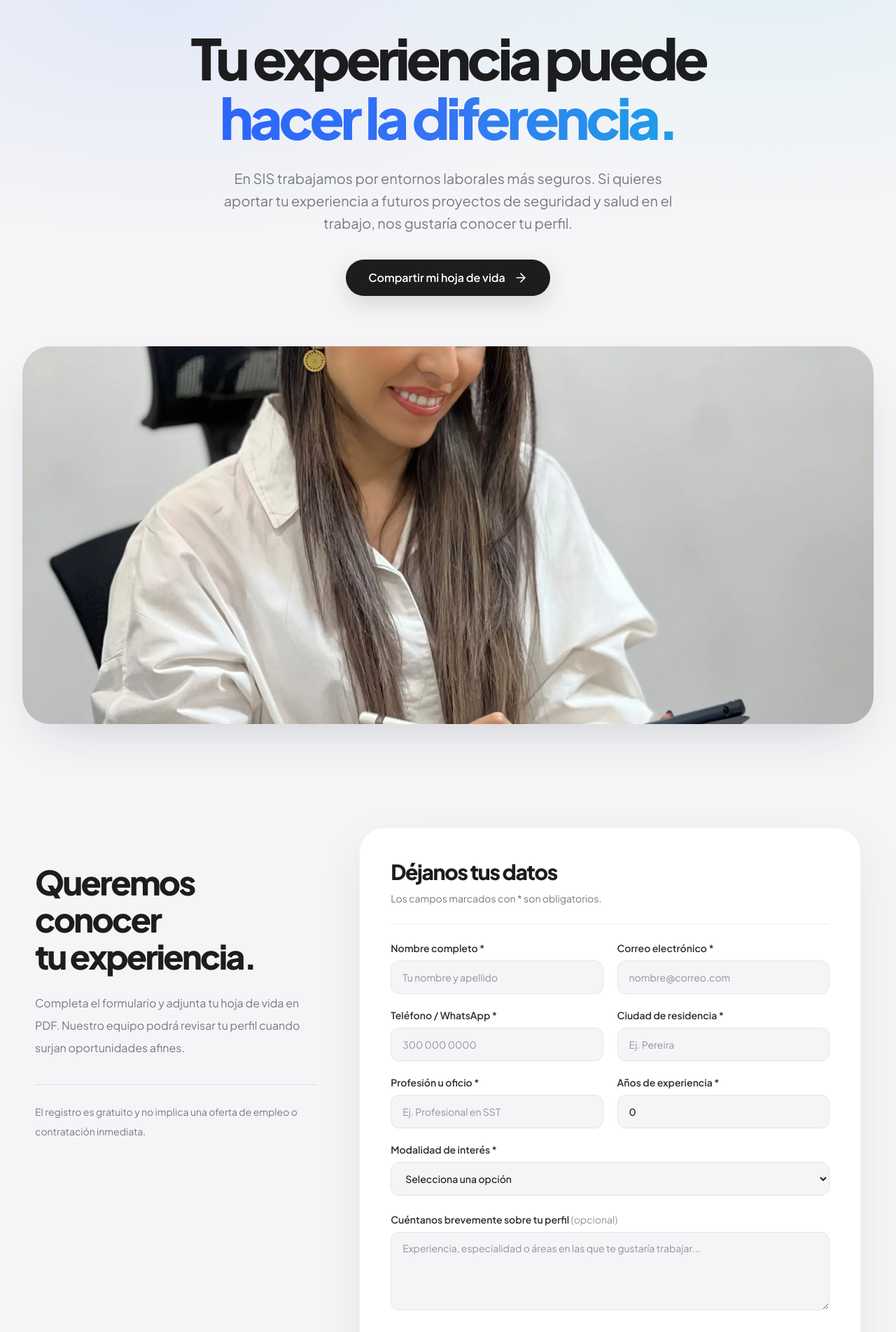
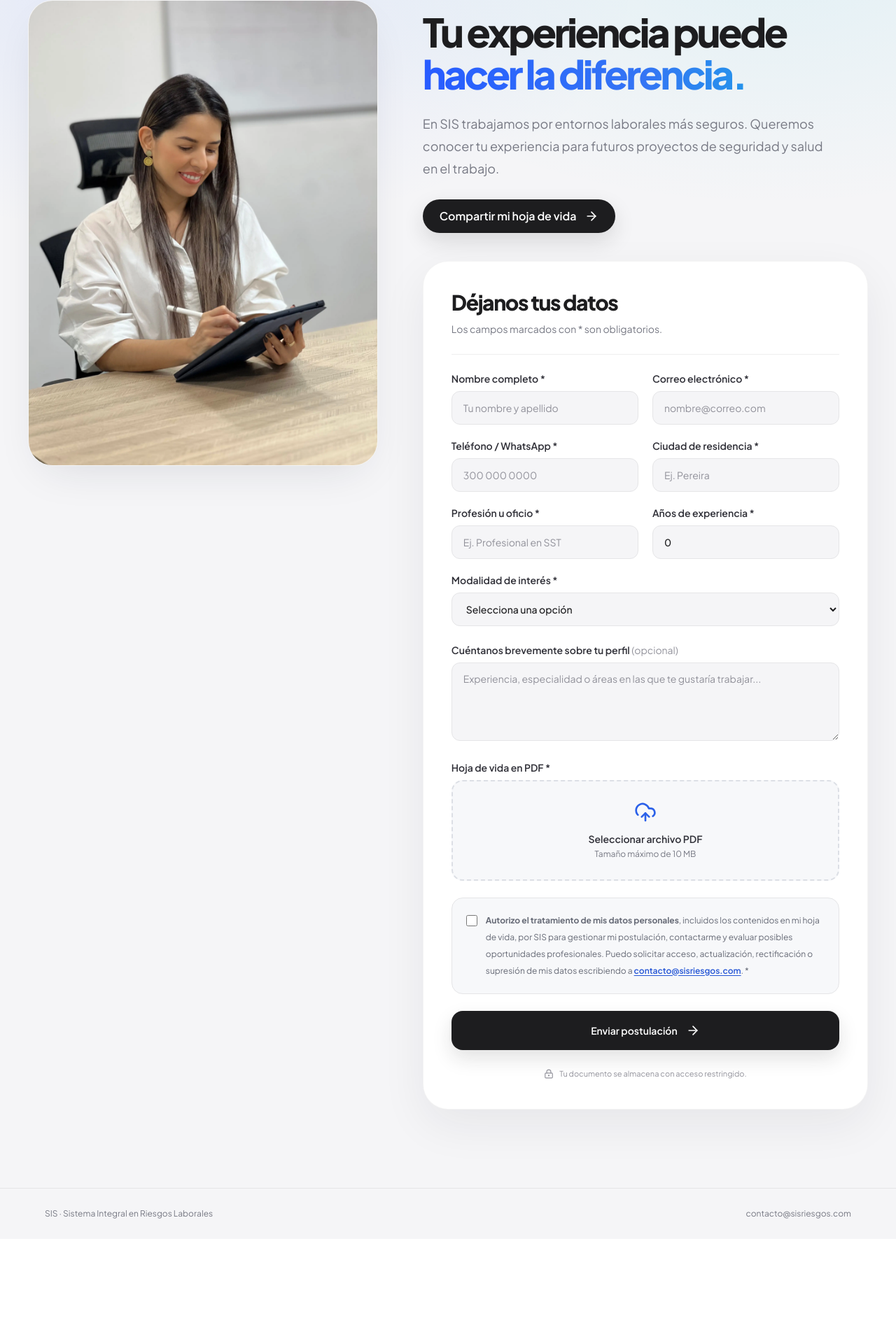
Before and after one commit to integralsst/sistemaintegral, a Next.js app: page /talento-sis in a window 1280 px wide. Shown: the part 158-2062 px from the top of the page at 70% size. After the commit the page ends 1929 px from the top, so only its background shows below. Built offline with nearby package versions, Linux system fonts and the light colour scheme.

Commit message:
fix: mostrar imagen completa y ajustar landing de talento (#3)

```diff
--- a/app/(campaigns)/talento-sis/_components/TalentoLanding.tsx
+++ b/app/(campaigns)/talento-sis/_components/TalentoLanding.tsx
@@ -1,6 +1,7 @@
 "use client";
 
 import Image from "next/image";
+import gestionDocumentalImage from "@/public/images/gestion-documental.webp";
 import { useRef, useState, type ChangeEvent, type FormEvent } from "react";
 import { ArrowRight, CheckCircle2, LoaderCircle, LockKeyhole, UploadCloud, X } from "lucide-react";
 import { motion, useReducedMotion } from "framer-motion";
@@ -160,59 +161,50 @@ export default function TalentoLanding() {
       </header>
 
       <main>
-        <section className="relative mx-auto w-full max-w-[1320px] px-5 pb-18 pt-16 text-center sm:px-8 sm:pb-22 sm:pt-22 lg:pt-26">
-          <motion.div {...itemMotion} className="mx-auto max-w-5xl">
-            <h1 className="mx-auto max-w-5xl text-balance text-[clamp(2.6rem,6.3vw,5.8rem)] font-extrabold leading-[1.06] tracking-[-0.065em]">
+        <section className="relative mx-auto w-full max-w-[1300px] px-5 pb-20 pt-10 sm:px-8 sm:pb-28 sm:pt-14 lg:px-10 lg:pt-16">
+          <div className="grid min-w-0 grid-cols-1 items-start gap-y-8 lg:grid-cols-[minmax(0,0.88fr)_minmax(0,1.12fr)] lg:gap-x-12 lg:gap-y-10 xl:gap-x-16">
+            {/* En escritorio, la fotografía ocupa la columna izquierda.
+                En móviles, el titular aparece primero y la imagen conserva su tamaño natural. */}
+            <motion.div
+              {...itemMotion}
+              className="min-w-0 lg:col-start-2 lg:row-start-1 lg:pt-4"
+            >
+              <h1 className="max-w-2xl text-balance text-[clamp(2.5rem,4.4vw,4.8rem)] font-extrabold leading-[1.07] tracking-[-0.06em]">
                 Tu experiencia puede
                 <span className="block bg-gradient-to-r from-[#285bff] via-[#3475f4] to-[#00b4de] bg-clip-text text-transparent">
                   hacer la diferencia.
                 </span>
               </h1>
-            <p className="mx-auto mt-7 max-w-2xl text-pretty text-base leading-7 text-[#777984] sm:text-lg sm:leading-8 lg:text-xl">
-              En SIS trabajamos por entornos laborales más seguros. Si quieres aportar tu experiencia a futuros proyectos de seguridad y salud en el trabajo, nos gustaría conocer tu perfil.
+              <p className="mt-6 max-w-xl text-pretty text-base leading-7 text-[#777984] sm:text-lg sm:leading-8">
+                En SIS trabajamos por entornos laborales más seguros. Queremos conocer tu experiencia para futuros proyectos de seguridad y salud en el trabajo.
               </p>
               <a
                 href="#postulacion"
-              className="mt-9 inline-flex min-h-13 items-center justify-center gap-3 rounded-full bg-[#1d1d1f] px-8 py-3.5 text-sm font-semibold text-white shadow-[0_12px_30px_rgba(29,29,31,0.13)] transition-all duration-300 hover:-translate-y-0.5 hover:bg-[#244dce] hover:shadow-[0_16px_34px_rgba(36,77,206,0.19)] focus-visible:outline-2 focus-visible:outline-offset-4 focus-visible:outline-blue-500 sm:text-base"
+                className="mt-7 inline-flex min-h-12 items-center justify-center gap-3 rounded-full bg-[#1d1d1f] px-6 py-3 text-sm font-semibold text-white shadow-[0_12px_30px_rgba(29,29,31,0.13)] transition-all duration-300 hover:-translate-y-0.5 hover:bg-[#244dce] focus-visible:outline-2 focus-visible:outline-offset-4 focus-visible:outline-blue-500 sm:text-base"
               >
-              Compartir mi hoja de vida <ArrowRight aria-hidden="true" className="size-5" />
+                Compartir mi hoja de vida
+                <ArrowRight aria-hidden="true" className="size-5" />
               </a>
             </motion.div>
 
+            <motion.figure
+              {...itemMotion}
+              className="min-w-0 overflow-hidden rounded-[1.7rem] border border-black/[0.045] bg-white shadow-[0_22px_65px_-25px_rgba(28,33,51,0.15)] sm:rounded-[2.2rem] lg:col-start-1 lg:row-start-1 lg:row-span-2"
+            >
+              <Image
+                src={gestionDocumentalImage}
+                alt="Profesional de SIS en su espacio de trabajo"
+                priority
+                placeholder="blur"
+                sizes="(max-width: 1023px) 100vw, (max-width: 1280px) 42vw, 510px"
+                className="block h-auto w-full object-contain"
+              />
+            </motion.figure>
+
+            <div id="postulacion" className="min-w-0 scroll-mt-6 lg:col-start-2 lg:row-start-2">
             <motion.div
               {...itemMotion}
-            className="relative mt-14 aspect-[1.12] w-full overflow-hidden rounded-[1.8rem] bg-[#dee3e9] shadow-[0_30px_75px_-30px_rgba(23,31,55,0.2)] sm:mt-18 sm:aspect-[1.8] sm:rounded-[2.5rem] lg:aspect-[2.25]"
-          >
-            <Image
-              src="/images/gestion-documental.webp"
-              alt="Profesional en un espacio de trabajo"
-              fill
-              priority
-              sizes="(max-width: 640px) 100vw, (max-width: 1024px) 94vw, 1280px"
-              className="object-cover object-center"
-            />
-          </motion.div>
-        </section>
-
-        <section id="postulacion" className="relative scroll-mt-8 px-5 pb-22 pt-7 sm:px-8 sm:pb-28 lg:pt-15">
-          <div className="mx-auto grid w-full max-w-[1180px] gap-10 lg:grid-cols-[0.72fr_1.28fr] lg:items-start lg:gap-15">
-            <motion.div {...itemMotion} className="lg:sticky lg:top-16 lg:pt-13">
-              <h2 className="max-w-lg text-balance text-4xl font-extrabold leading-[1.1] tracking-[-0.055em] sm:text-5xl">
-                Queremos conocer tu experiencia.
-              </h2>
-              <p className="mt-6 max-w-md text-base leading-8 text-[#777984]">
-                Completa el formulario y adjunta tu hoja de vida en PDF. Nuestro equipo podrá revisar tu perfil cuando surjan oportunidades afines.
-              </p>
-              <div className="mt-9 max-w-md border-t border-[#dedfe3] pt-6">
-                <p className="text-sm leading-7 text-[#777984]">
-                  El registro es gratuito y no implica una oferta de empleo o contratación inmediata.
-                </p>
-              </div>
-            </motion.div>
-
-            <motion.div
-              {...itemMotion}
-              className="rounded-[1.8rem] border border-black/[0.045] bg-white p-5 text-[#1d1d1f] shadow-[0_22px_65px_rgba(28,33,51,0.065)] sm:rounded-[2.25rem] sm:p-9 lg:p-11"
+              className="min-w-0 rounded-[1.8rem] border border-black/[0.045] bg-white p-5 text-[#1d1d1f] shadow-[0_22px_65px_rgba(28,33,51,0.065)] sm:rounded-[2.25rem] sm:p-8 xl:p-10"
             >
               {state === "done" ? (
                 <div role="status" className="flex min-h-[430px] flex-col items-center justify-center py-12 text-center">
@@ -365,6 +357,7 @@ export default function TalentoLanding() {
               )}
             </motion.div>
             </div>
+          </div>
         </section>
       </main>
 
```
Lines whose indentation alone changed are shown as unchanged.
